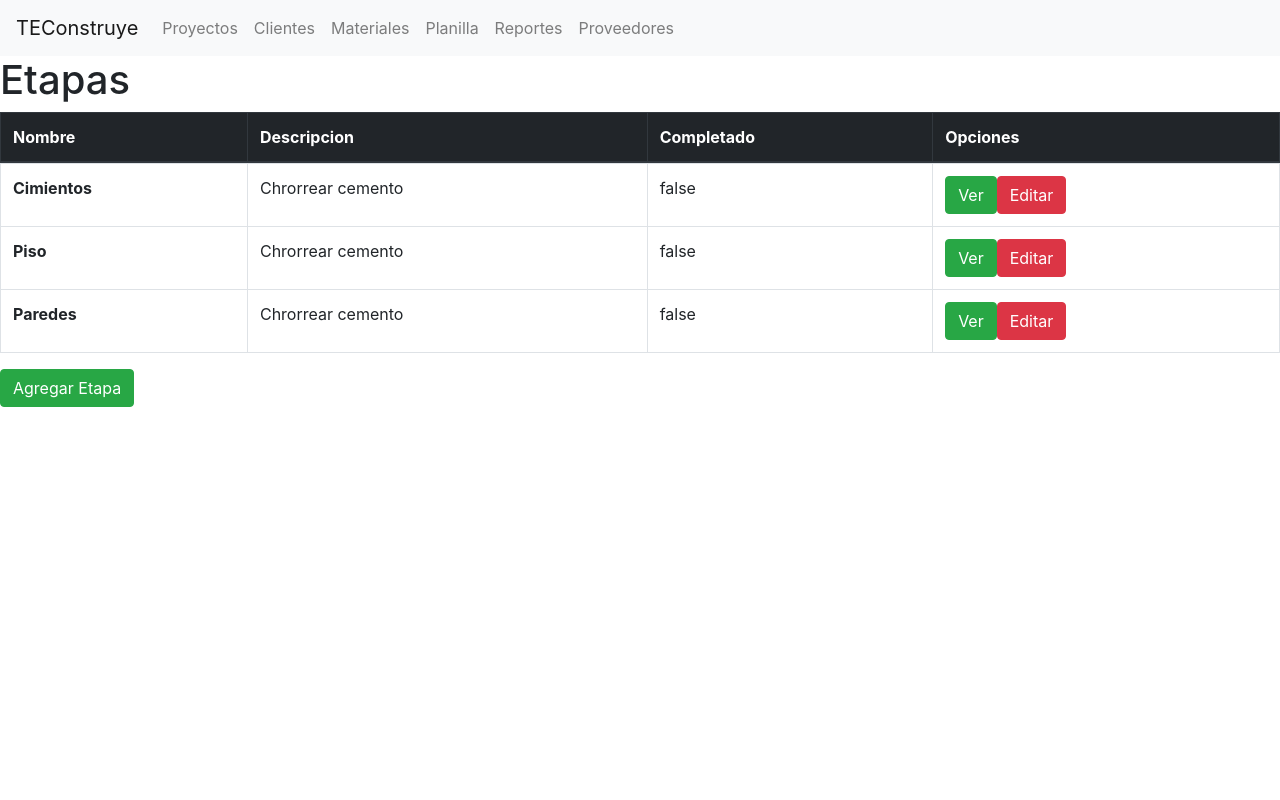
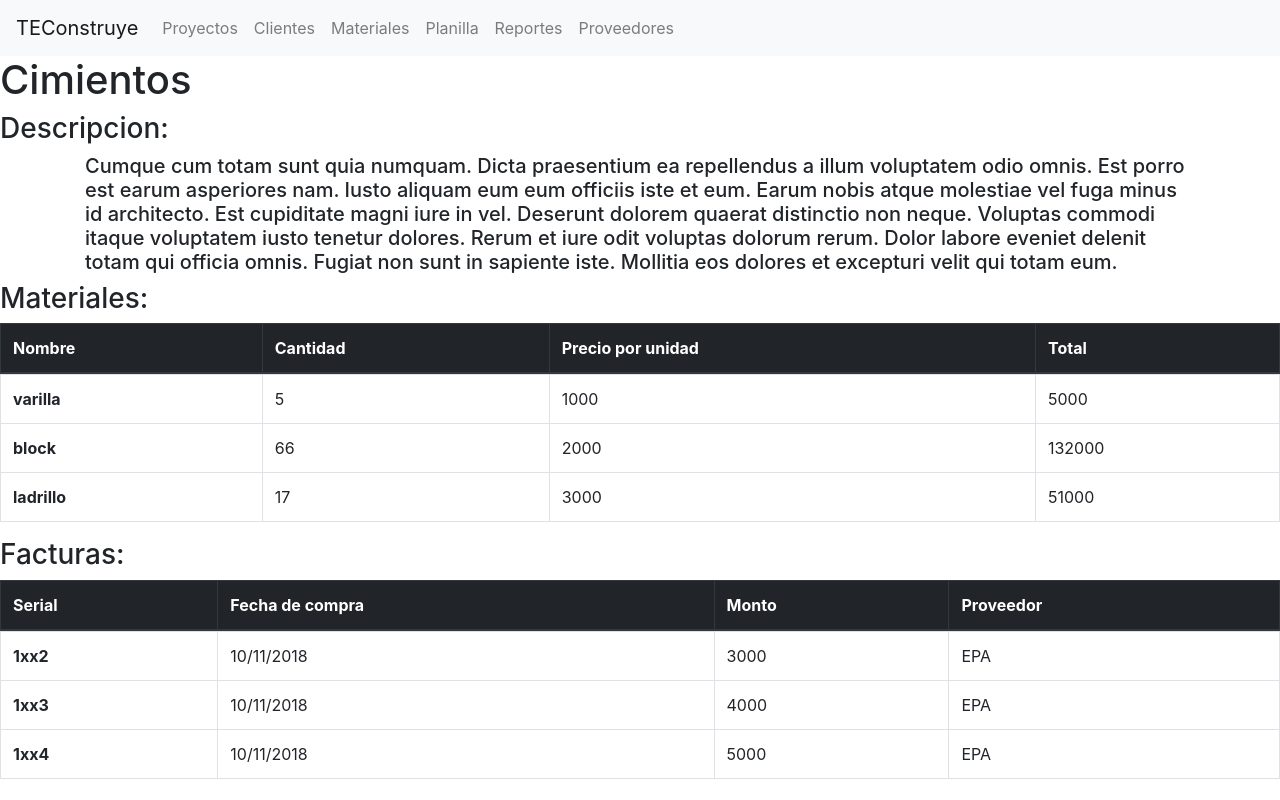
Before and after one commit to BasesDeDatos2018S2/TEConstruye-Frontend, an Angular app: page / in a window 1280 px wide. Built offline with nearby package versions, Linux system fonts and the light colour scheme.

Commit message:
[fix]	material class constructor [add]	stage info view

```diff
--- a/src/app/app.component.html
+++ b/src/app/app.component.html
@@ -2,7 +2,9 @@
 <!-- <h1>{{title}}</h1> -->
 
 <!-- <app-view-materials></app-view-materials> -->
-<app-stages></app-stages>
+<!-- <app-stages></app-stages> -->
+<!-- <app-edit-stage></app-edit-stage> -->
+<app-view-stage></app-view-stage>
 <!-- <h1>----------------------------------------</h1> -->
 
 <!-- <app-edit-client></app-edit-client> -->
--- a/src/app/app.module.ts
+++ b/src/app/app.module.ts
@@ -7,13 +7,17 @@ import { EditClientComponent } from './components/edit-client/edit-client.compon
 import { FormsModule } from '@angular/forms';
 import { ViewMaterialsComponent } from './components/view-materials/view-materials.component';
 import { StagesComponent } from './components/stages/stages.component';
+import { EditStageComponent } from './components/edit-stage/edit-stage.component';
+import { ViewStageComponent } from './components/view-stage/view-stage.component';
 @NgModule({
   declarations: [
     AppComponent,
     NavbarComponent,
     EditClientComponent,
     ViewMaterialsComponent,
-    StagesComponent
+    StagesComponent,
+    EditStageComponent,
+    ViewStageComponent
   ],
   imports: [
     BrowserModule,
--- a/src/app/classes/invoice.ts
+++ b/src/app/classes/invoice.ts
@@ -4,5 +4,6 @@ export class Invoice {
     public date: Date,
     public serial: string,
     public price: number,
+    public provider: string
   ) { }
 }
--- a/src/app/classes/material.ts
+++ b/src/app/classes/material.ts
@@ -4,7 +4,7 @@ export class Material {
     public name: string,
     public detail: string,
     public price: number,
-    // public quantity: number
+    public quantity: number = 0
   ) { }
 }
 // TODO: cambiar tipo dato del precio
--- a/src/app/classes/stage.ts
+++ b/src/app/classes/stage.ts
@@ -9,7 +9,7 @@ export class Stage {
     public state: boolean,
     public start_date: Date,
     public due_date: Date,
-    public materials: {material:Material,quantity:number}[],
+    public materials:Material[],
     public invoices:Invoice[]
   ) { }
 }
--- /dev/null
+++ b/src/app/components/edit-stage/edit-stage.component.html
@@ -0,0 +1,32 @@
+<div class="container" >
+<h1>Editar etapa</h1>
+  <form (ngSubmit)="onSubmitEdit()" #editMaterialForm="ngForm">
+
+    <div class="form-group">
+      <label for="name">Nombre</label>
+      <input type="text" class="form-control" id="name"
+             required
+             [(ngModel)]="material_to_edit.name" name="name"
+             #name="ngModel" placeholder="varilla, cemento,etc">
+
+      <div [hidden]="name.valid || name.pristine"
+           class="alert alert-danger">
+        el nombre es requerido
+      </div>
+    </div>
+
+    <div class="form-group">
+      <label for="detail">Detalle</label>
+      <input type="text" class="form-control" id="detail"
+             [(ngModel)]="material_to_edit.detail" name="detail"
+             placeholder="datos del material">
+    </div>
+
+    <div class="form-group">
+      <label for="detail">Precio</label>
+      <input type="number" class="form-control" id="price"
+             [(ngModel)]="material_to_edit.price" name="price">
+    </div>
+    <button type="submit" class="btn btn-success" [disabled]="!editMaterialForm.form.valid">Submit</button>
+  </form>
+</div>
--- /dev/null
+++ b/src/app/components/edit-stage/edit-stage.component.ts
@@ -0,0 +1,17 @@
+import { Component, OnInit } from '@angular/core';
+import { Stage } from '../../classes/stage';
+import { Material } from '../../classes/material';
+import { Invoice } from '../../classes/invoice';
+@Component({
+  selector: 'app-edit-stage',
+  templateUrl: './edit-stage.component.html',
+  styleUrls: ['./edit-stage.component.css']
+})
+export class EditStageComponent implements OnInit {
+
+  constructor() { }
+
+  ngOnInit() {
+  }
+
+}
--- a/src/app/components/stages/stages.component.ts
+++ b/src/app/components/stages/stages.component.ts
@@ -23,9 +23,9 @@ export class StagesComponent implements OnInit {
       stage.materials.push({material:new Material(0, "varilla", 'Consequatur est quas', 1000), quantity:5 });
       stage.materials.push({material:new Material(1, "block", 'Consequatur est quas', 2000), quantity:2 });
       stage.materials.push({material:new Material(2, "ladrillo", 'Consequatur est quas', 3000), quantity:8 });
-      stage.invoices.push(new Invoice(0, new Date(), '1xx2', 3000));
-      stage.invoices.push(new Invoice(2, new Date(), '1xx3', 4000));
-      stage.invoices.push(new Invoice(3, new Date(), '1xx4', 5000));
+      stage.invoices.push(new Invoice(0, new Date(), '1xx2', 3000, "EPA"));
+      stage.invoices.push(new Invoice(2, new Date(), '1xx3', 4000, "EPA"));
+      stage.invoices.push(new Invoice(3, new Date(), '1xx4', 5000, "EPA"));
       this.stages.push(stage);
     }
     console.log(this.stages);
--- /dev/null
+++ b/src/app/components/view-stage/view-stage.component.html
@@ -0,0 +1,65 @@
+<h1>{{stage.name}}</h1>
+<h3>Descripcion:</h3>
+<h5 class="container">{{stage.description}}</h5>
+<!-- <div *ngIf="!add_material && !edit_material"> -->
+
+
+<div>
+<h3>Materiales:</h3>
+<table class="table table-hover table-bordered results">
+  <thead class="thead-dark">
+    <tr>
+      <th *ngFor=" let header of materials_headers" scope="col">{{header}} </th>
+    </tr>
+  </thead>
+  <tbody>
+    <div class="">
+
+    </div>
+    <tr *ngFor="let material of stage.materials">
+      <!-- <th scope="row">{{material.id}}</th> -->
+      <th scope="row">{{material.name}}</th>
+      <td>{{material.quantity}}</td>
+      <td>{{material.price}}</td>
+      <td>{{material.quantity*material.price}}</td>
+      <!-- <td> -->
+        <!-- <button type="submit" class="btn btn-success" (click)="show_edit_material(material.id)" >Ver</button> -->
+      <!-- <td><button type="submit" class="btn btn-success" (click)="show_edit_material(material.id)" >Mostrar Facturas</button></td> -->
+      <!-- <button type="submit" class="btn btn-danger" (click)="show_edit_material(material.id)" >Editar</button> -->
+    <!-- </td> -->
+    </tr>
+  </tbody>
+</table>
+<!-- <button type="submit" class="btn btn-success" (click)="add_material=true" >Agregar Etapa</button> -->
+</div>
+
+
+
+<div>
+<h3>Facturas:</h3>
+<table class="table table-hover table-bordered results">
+  <thead class="thead-dark">
+    <tr>
+      <th *ngFor=" let header of invoices_headers" scope="col">{{header}} </th>
+    </tr>
+  </thead>
+  <tbody>
+    <div class="">
+
+    </div>
+    <tr *ngFor="let invoice of stage.invoices">
+      <!-- <th scope="row">{{material.id}}</th> -->
+      <th scope="row">{{invoice.serial}}</th>
+      <td>{{invoice.date | date:'MM/dd/yyyy'}}</td>
+      <td>{{invoice.price}}</td>
+      <td>{{invoice.provider}}</td>
+      <!-- <td> -->
+        <!-- <button type="submit" class="btn btn-success" (click)="show_edit_material(material.id)" >Ver</button> -->
+      <!-- <td><button type="submit" class="btn btn-success" (click)="show_edit_material(material.id)" >Mostrar Facturas</button></td> -->
+      <!-- <button type="submit" class="btn btn-danger" (click)="show_edit_material(material.id)" >Editar</button> -->
+    <!-- </td> -->
+    </tr>
+  </tbody>
+</table>
+<!-- <button type="submit" class="btn btn-success" (click)="add_material=true" >Agregar Etapa</button> -->
+</div>
--- /dev/null
+++ b/src/app/components/view-stage/view-stage.component.ts
@@ -0,0 +1,29 @@
+import { Component, OnInit } from '@angular/core';
+import { Stage } from '../../classes/stage';
+import { Material } from '../../classes/material';
+import { Invoice } from '../../classes/invoice';
+@Component({
+  selector: 'app-view-stage',
+  templateUrl: './view-stage.component.html',
+  styleUrls: ['./view-stage.component.css']
+})
+export class ViewStageComponent implements OnInit {
+    stage:Stage;
+    invoices_headers:string[];
+    materials_headers:string[];
+  constructor() {
+    this.invoices_headers=["Serial", "Fecha de compra", "Monto","Proveedor" ]
+    this.materials_headers=["Nombre", "Cantidad", "Precio por unidad","Total" ]
+    this.stage =  new Stage(0, 1, "Cimientos", "Cumque cum totam sunt quia numquam. Dicta praesentium ea repellendus a illum voluptatem odio omnis. Est porro est earum asperiores nam. Iusto aliquam eum eum officiis iste et eum.  Earum nobis atque molestiae vel fuga minus id architecto. Est cupiditate magni iure in vel. Deserunt dolorem quaerat distinctio non neque. Voluptas commodi itaque voluptatem iusto tenetur dolores. Rerum et iure odit voluptas dolorum rerum. Dolor labore eveniet delenit totam qui officia omnis. Fugiat non sunt in sapiente iste. Mollitia eos dolores et excepturi velit qui totam eum.", false, new Date(), new Date(), [],[] );
+    this.stage.materials.push(new Material(0, "varilla", 'Consequatur est quas', 1000,5));
+    this.stage.materials.push(new Material(1, "block", 'Consequatur est quas', 2000,66) );
+    this.stage.materials.push(new Material(2, "ladrillo", 'Consequatur est quas', 3000,17));
+    this.stage.invoices.push(new Invoice(0, new Date(), '1xx2', 3000, "EPA"));
+    this.stage.invoices.push(new Invoice(2, new Date(), '1xx3', 4000, "EPA"));
+    this.stage.invoices.push(new Invoice(3, new Date(), '1xx4', 5000, "EPA"));
+  }
+
+  ngOnInit() {
+  }
+
+}
```
Also changed, not shown: src/app/components/edit-stage/edit-stage.component.css (added), src/app/components/view-stage/view-stage.component.css (added), 2 other files (tests, documents, lock files or other folders).
